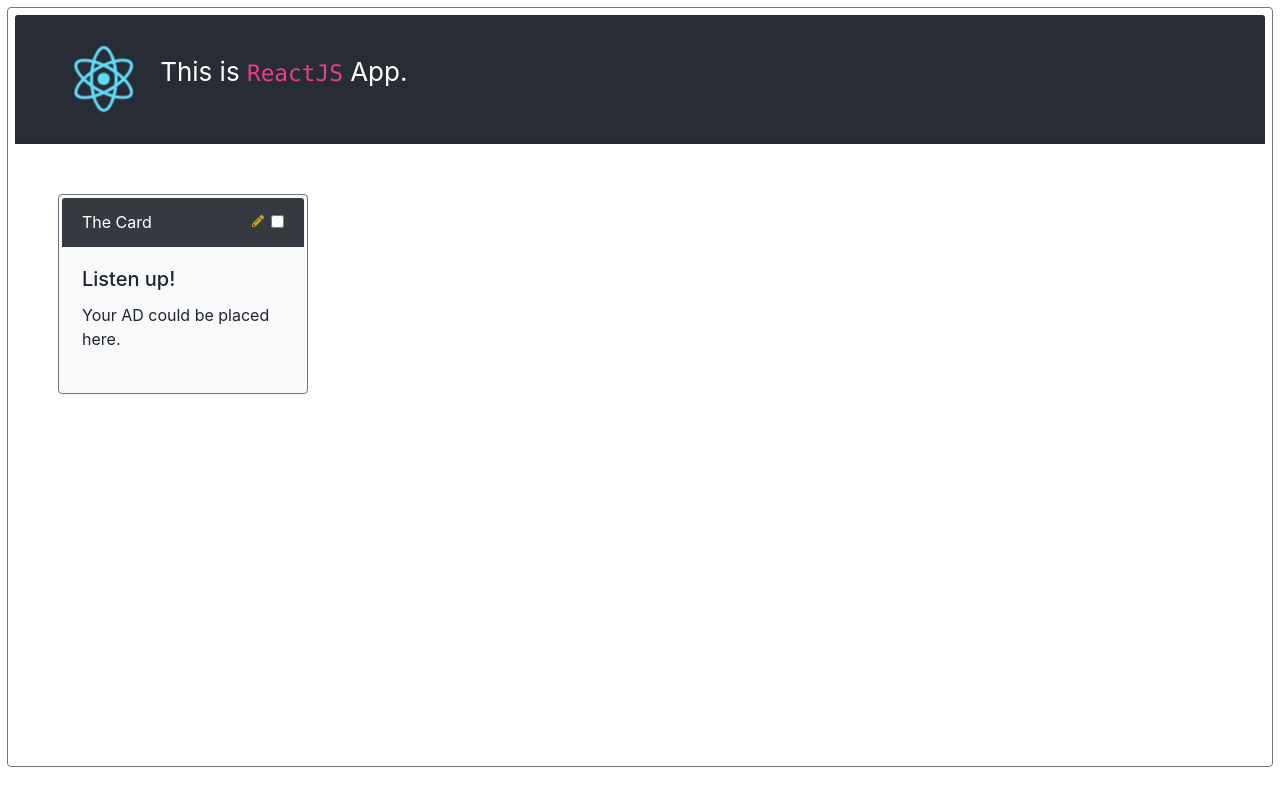
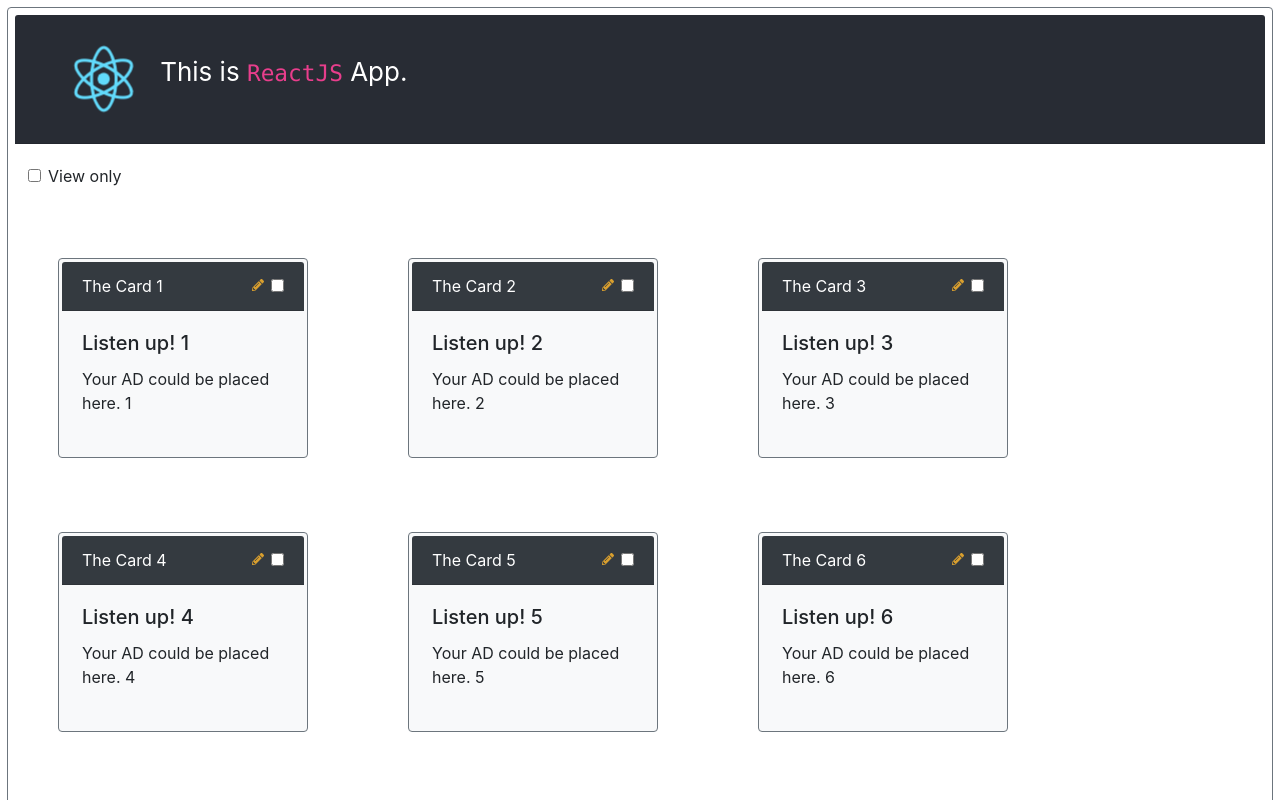
Before and after one commit to DHetsikau/dhetsikau-reactjs, a React (Create React App) app: page / in a window 1280 px wide. Shown: the top 800 px of the page. Built offline with nearby package versions, Linux system fonts and the light colour scheme.

Commit message:
ReactJS - task4 - Add ViewOnly mode for Layout

```diff
--- a/src/App.css
+++ b/src/App.css
@@ -2,5 +2,5 @@
   text-align: left;
   margin: 7px;
   border-color: #657699;
-  height: 95vh;
+  min-height: fit-content;
 }
--- a/src/Card/Card.js
+++ b/src/Card/Card.js
@@ -1,22 +1,16 @@
-import React, {useState} from 'react';
+import React, {useState, useRef, useEffect} from 'react';
 import './Card.css';
 import { FaCheck, FaPencilAlt, FaTimes } from 'react-icons/fa';
 
-function Card() {
+const Card = (props) => {
+
     const [cardState, setCardState] = useState({
         isStylized: false,
         isEditable: false,
-        data: [{
-          header: "The Card",
-          title: "Listen up!",
-          body: "Your AD could be placed here.",
-        }],
-        temp: [{
-          header: "",
-          title: "",
-          body: "",
-        }],
+        temp: {},
     });
+
+    const viewOnly = useRef(false);
 
     const switchCardStyleHandler = () => {
       setCardState({
@@ -30,59 +24,50 @@ function Card() {
         ...cardState,
         isStylized: false,
         isEditable: true,
-        temp: cardState.data,
+        temp: {...props.data},
       });
     };
 
     const saveCardBtnHandler = () => {
       setCardState({
         ...cardState,
-        isStylized: false,
         isEditable: false,
-        data: [{
-            header: cardState.temp[0].header,
-            title: cardState.temp[0].title,
-            body: cardState.temp[0].body,
-          }],
       });
+      props.onsave(props.data.id, {...cardState.temp})
     };
+
 
     const declineCardBtnHandler = () => {
       setCardState({
         ...cardState,
-        isStylized: false,
         isEditable: false,
-        temp: [{
-          header: "",
-          title: "",
-          body: "",
-        }],
+        temp: {},
       });
     };
 
     const cardChangeHandler = (propName, event) => {
       setCardState({
         ...cardState,
-        temp: [{
-          ...cardState.temp[0],
+        temp: {
+          ...cardState.temp,
           [propName]: event.target.value,
-        }],
+        },
       });
     };
 
     const renderEditModeButtons = () => {
-      return (
+      return (!props.disabled) ? (
         <span>
           <FaCheck className="save ic" onClick={saveCardBtnHandler.bind(this)}/>
           <FaTimes className="del ic" onClick={declineCardBtnHandler.bind(this)}/>
         </span>
-      );
+      ) : '';
     };
 
     const renderViewModeButtons = () => {
       return (
         <span>
-          <FaPencilAlt className="edit ic" onClick={editCardBtnHandler.bind(this)}/>
+          {!props.disabled ? <FaPencilAlt className="edit ic" onClick={editCardBtnHandler.bind(this)}/> : ''}
           <input type="checkbox" onChange={switchCardStyleHandler} checked={cardState.isStylized} />
         </span>
       );
@@ -92,17 +77,35 @@ function Card() {
       return srcStr.length > validChars ? srcStr.slice(0, validChars) + '...' : srcStr;
     };
 
+    const setViewOnly = () => {
+      setCardState({
+        ...cardState,
+        isEditable: false,
+        temp: {},
+      });
+      viewOnly.current = false;
+    }
+
+    viewOnly.current = props.disabled;
+
+    useEffect(() => {
+      if (viewOnly.current) {
+        setViewOnly();
+        viewOnly.current =  false;
+      }
+    }, [props.disabled]); // eslint-disable-line
+
     return (
       <div className={"item container card bg-light mb-4 " + (cardState.isStylized ? "border-info" : "border-secondary")}>
         <div className={"card-header text-white " + (cardState.isStylized ? "bg-info" : "bg-dark")}>
           <div className= "ch-align">
-            {cardState.isEditable ?
+            {(cardState.isEditable && !props.disabled) ?
               <input
                 type="text"
                 className="iw-150 ih-20"
                 onChange={cardChangeHandler.bind(this, 'header')}
-                defaultValue={cardState.temp[0].header} /> :
-              maskLabel(cardState.data[0].header, 12)}
+                defaultValue={cardState.temp.header} /> :
+              maskLabel(props.data.header, 12)}
           </div>
           <div className="box">
             {cardState.isEditable ? renderEditModeButtons() : renderViewModeButtons()}
@@ -110,21 +113,21 @@ function Card() {
         </div>
         <div className="card-body">
           <h5 className="card-title">
-            {cardState.isEditable ?
+            {(cardState.isEditable && !props.disabled)?
               <input
                 type="text"
                 className="iw-200 ih-30"
                 onChange={cardChangeHandler.bind(this, 'title')}
-                defaultValue={cardState.temp[0].title} /> :
-              maskLabel(cardState.data[0].title, 12)}
+                defaultValue={cardState.temp.title} /> :
+              maskLabel(props.data.title, 12)}
           </h5>
           <p className="card-text">
-            {cardState.isEditable ?
+            {(cardState.isEditable && !props.disabled) ?
               <textarea
                 className="ta"
                 onChange={cardChangeHandler.bind(this, 'body')}
-                defaultValue={cardState.temp[0].body} /> :
-              maskLabel(cardState.data[0].body, 40)}
+                defaultValue={cardState.temp.body} /> :
+              maskLabel(props.data.body, 40)}
           </p>
         </div>
       </div>
--- a/src/Layout/Layout.css
+++ b/src/Layout/Layout.css
@@ -29,3 +29,11 @@
       transform: rotate(360deg);
     }
   }
+
+  .cb-m-20 {
+    margin: 20px;
+  }
+
+  .g-align {
+    display: inline-block;
+}
--- a/src/Layout/Layout.js
+++ b/src/Layout/Layout.js
@@ -1,18 +1,110 @@
-import React from 'react';
+import React, {useState} from 'react';
 import logo from './logo.svg';
 import './Layout.css';
-
 import Card from '../Card/Card';
 
 function Layout() {
+  const [layoutState, setLayoutState] = useState({
+    viewMode: false,
+    cards: [
+      {data: {
+        id: 'qqq',
+        header: "The Card 1",
+        title: "Listen up! 1",
+        body: "Your AD could be placed here. 1",
+      },},
+      {data: {
+        id: "www",
+        header: "The Card 2",
+        title: "Listen up! 2",
+        body: "Your AD could be placed here. 2",
+      },},
+      {data: {
+        id: "eee",
+        header: "The Card 3",
+        title: "Listen up! 3",
+        body: "Your AD could be placed here. 3",
+      },},
+      {data: {
+        id: "rrr",
+        header: "The Card 4",
+        title: "Listen up! 4",
+        body: "Your AD could be placed here. 4",
+      },},
+      {data: {
+        id: "ttt",
+        header: "The Card 5",
+        title: "Listen up! 5",
+        body: "Your AD could be placed here. 5",
+      },},
+      {data: {
+        id: "yyy",
+        header: "The Card 6",
+        title: "Listen up! 6",
+        body: "Your AD could be placed here. 6",
+      },},
+      {data: {
+        id: "uuu",
+        header: "The Card 7",
+        title: "Listen up! 7",
+        body: "Your AD could be placed here. 7",
+      },},
+    ]
+});
+
+  const saveChangesHandler = (id, vals) => {
+    const cardIndex = layoutState.cards.findIndex(c => {
+      return c.data.id === id
+    });
+    const card = {...layoutState.cards[cardIndex]};
+    card.data = {...vals};
+    const cards = [...layoutState.cards];
+    cards[cardIndex] = card;
+    setLayoutState({
+      ...layoutState,
+      cards: cards,
+    });
+  }
+
+  const switchViewModeHandler = () => {
+    setLayoutState({
+      ...layoutState,
+      viewMode: !layoutState.viewMode,
+    });
+  }
+
   return (
     <div>
       <header className="App-header jumbotron card-header">
          <img src={logo} className="App-logo" alt="logo" />
          <p> This is <code>ReactJS</code> App.</p>
       </header>
+      <div className="form-check cb-m-20">
+          <input
+            className="form-check-input"
+            type="checkbox"
+            id="viewMode"
+            onChange={switchViewModeHandler}
+            checked={layoutState.viewMode}/>
+          <label className="form-check-label" htmlFor="viewMode">
+             View only
+          </label>
+      </div>
       <div>
-            <Card />
+        {
+          layoutState.cards.map((card, index) => {
+            return (
+              <span className="g-align">
+                <Card
+                  key={card.data.id}
+                  index={index}
+                  data={card.data}
+                  onsave={saveChangesHandler}
+                  disabled={layoutState.viewMode} />
+              </span>
+            )
+          })
+        }
       </div>
     </div>
   )
```
Also changed, not shown: src/Card/Card.css (line endings or trailing spaces). Lines whose indentation alone changed are shown as unchanged.
